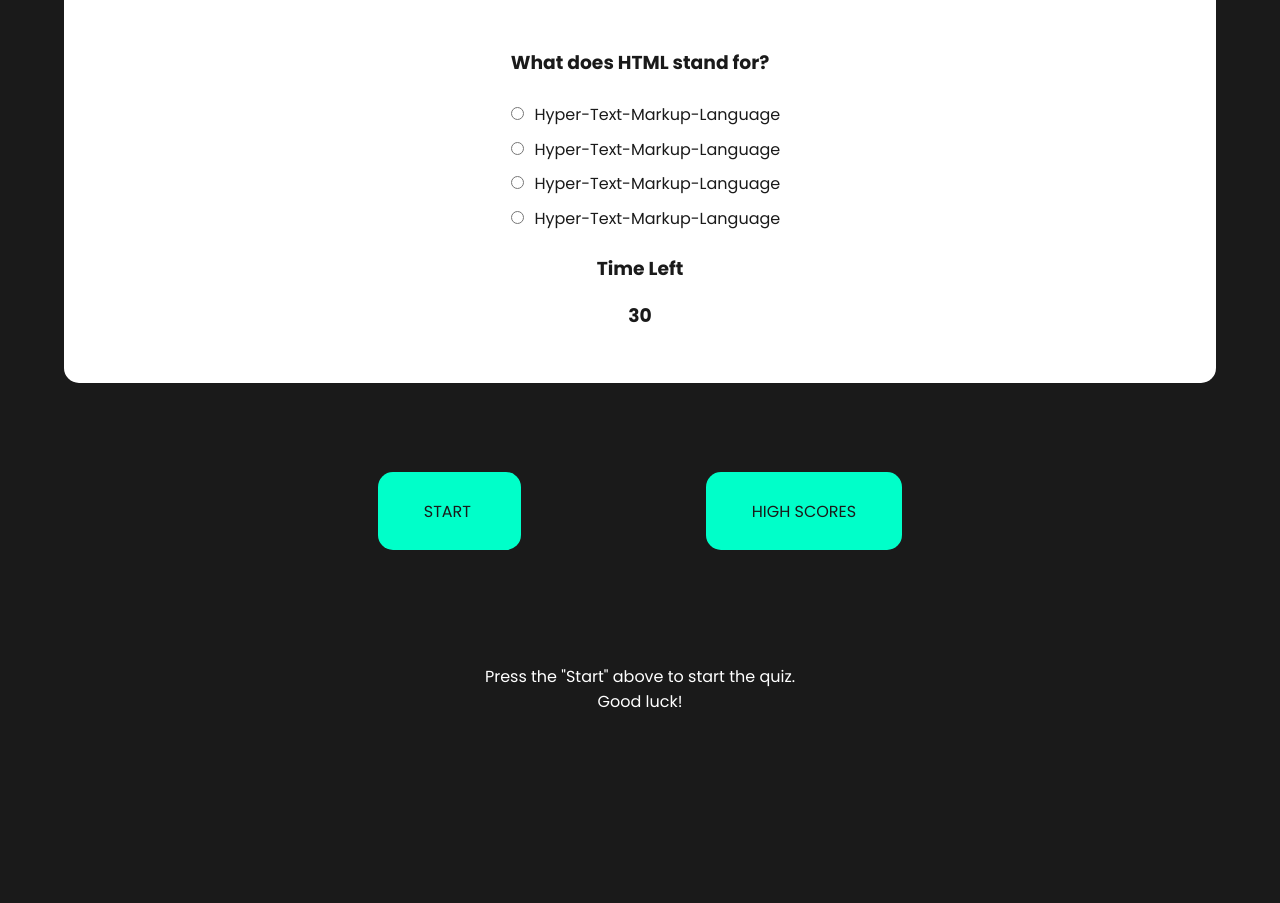
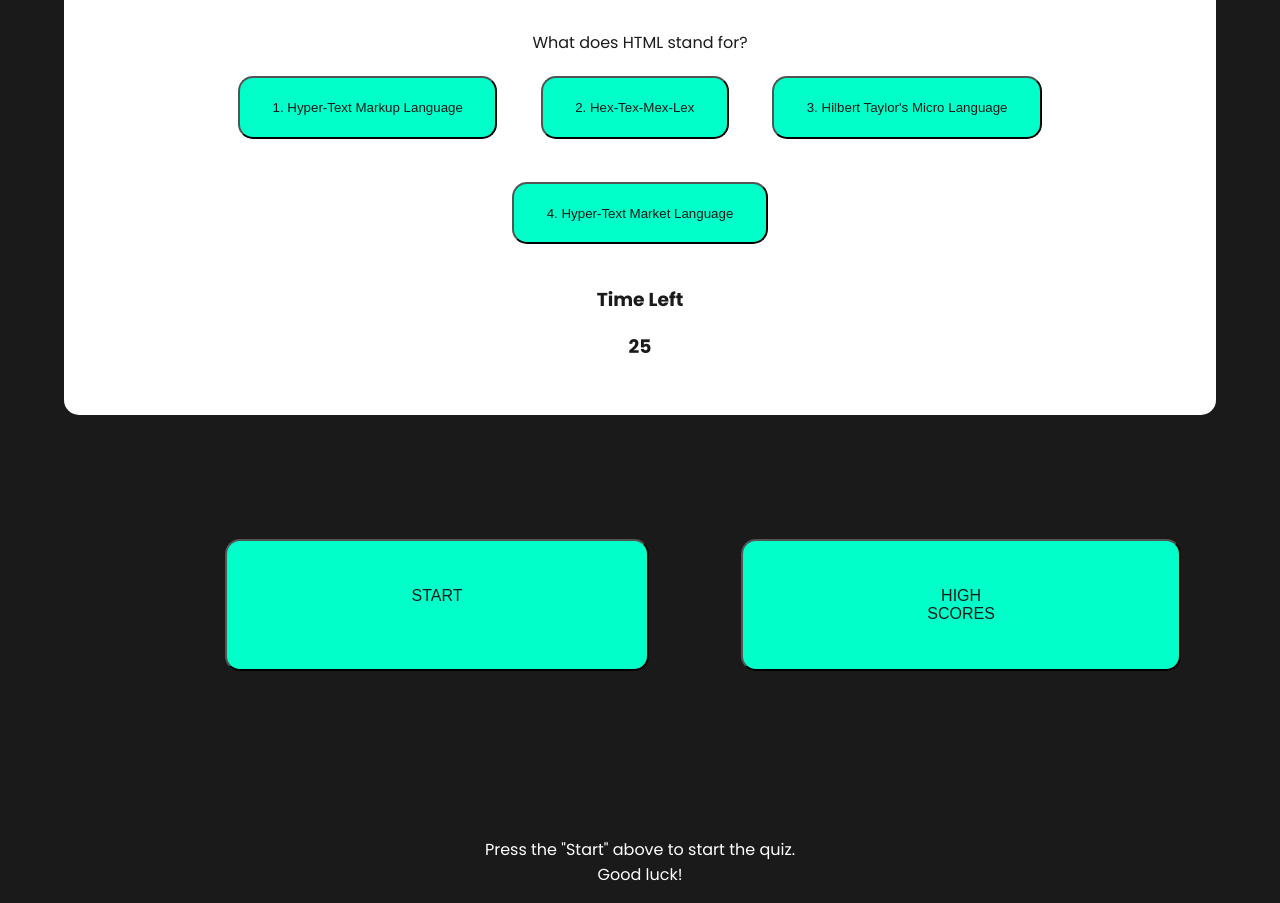
Before and after one commit to joshacross/code-quiz, a plain HTML site: page index.html in a window 1280 px wide. Shown: the part 415-1318 px from the top of the page. Before the commit the page ends 1129 px from the top, so only its background shows below. Drawn offline with Linux system fonts and the light colour scheme.

Commit message:
updated functionality of the quiz

```diff
--- a/assets/css/style.css
+++ b/assets/css/style.css
@@ -53,14 +53,27 @@ input {
 }
 
 #buttons {
+    display: flex;
+    justify-content: space-between;
     margin: 10%;
 }
 
 .btn {
+    font-size: 100%;
+    display: flex;
     background-color: var(--tertiary-color);
     color: var(--secondary-color);
     border-radius: 15px;
-    padding: 3% 5%;
-    margin: 20% 10%;
+    padding: 5% 20%;
+    margin: 1% 5%;
     text-decoration: none;
 }
+
+.choice-btn {
+    background-color: var(--tertiary-color);
+    color: var(--secondary-color);
+    border-radius: 15px;
+    padding: 2% 3%;
+    margin: 2% 2%;
+    text-decoration: none;
+}
--- a/assets/js/script.js
+++ b/assets/js/script.js
@@ -18,22 +18,24 @@ var highScorePoints = document.getElementById('highScorePoints');
 var yourHighScore = document.getElementById('yourHighScore');
 var nameInput = document.getElementById('nameInput');
 var hideItems = document.getElementById('hideItems');
+var directions = document.getElementById('directions');
+var start = document.getElementsByClassName('start');
 // var quizSection = document.getElementById('quizSection').style.display ="none";
 
-
 hideElements = function() {
-scoreBoard.setAttribute("hidden", true);
+scoreBoard.setAttribute("hidden", false);
+viewHighScores.setAttribute("hidden", true);
 successMessage.setAttribute("hidden", true);
 displayHighScores.setAttribute("hidden", true);
 highScoreName.setAttribute("hidden", true);
-yourHighScore.setAttribute("hidden", true);
 highScorePoints.setAttribute("hidden", true);
 };
 
 hideElements();
 
 var time = 30;
-var timerValue = document.getElementById('timerValue');
+var countdown = document.getElementById('countdown');
+var clock;
 
 var questions = [
     {
@@ -140,13 +142,12 @@ var currentQuestion = {};
 
 var startQuiz = function() {
     var currentQuestionIndex = 0;
-    youHighScore = 0;
-
+    yourHighScore = 0;
 
 
     // // Initialize countdown timer
-    timerValue = setInterval(clock, 1000);
-    timeEl.textContent = time;
+    clock = setInterval(clock, 1000);
+    countdown.textContent = time;
 
     showQuestion();
     //Populate first question
@@ -162,24 +163,28 @@ var startQuiz = function() {
         choices.innerHTML = "";
         // Run through questions
         currentQuestion.choices.forEach(function(choice, i) {
-            var choiceNode = document.createElement("button");
-            choiceNode.setAttribute("class", "choice-btn");
-            choiceNode.setAttribute("value", choice);
-            choiceNode.textContent = i + 1 + ". " + choice;
+            var choiceEl = document.createElement("button");
+            choiceEl.setAttribute("class", "choice-btn");
+            choiceEl.setAttribute("value", choice);
+            choiceEl.textContent = i + 1 + ". " + choice;
             // Make new choice buttons click listenter
-            choiceNode.onclick = clickChoiceButton;
+            choiceEl.onclick = clickChoiceButton;
             // Append choice so it displays on page
-            choices.appendChild(choiceNode);
+            choices.appendChild(choiceEl);
         });
     }
 
-        function clock() {
+        function clock(m,s) {
         // Countdown clock
         time--;
-        timerValue.textContent = time;
+        countdown.textContent = time;
         // If user runs out of time before finishing quix, end quiz
         if (time <= 0) {
-            quizEnd();
+            quizComplete();
+        }
+
+        if(time <= 0) {
+            time = 0;
         }
     }
 
@@ -187,12 +192,9 @@ var startQuiz = function() {
     function clickChoiceButton() {
         // check to see if user answered question right or wrong
         if (this.value !== questions[currentQuestionIndex].answer) {
-            time -= 10;
+            time -= 5;
 
-            if(time < 0) {
-                time = 0;
-            }
-            timerValue.textContent = time;
+            countdown.textContent = time;
 
             // Notify quiz taker if they answered right or wrong
             solution.textContent = "Woops! That is incorrect :("
@@ -208,22 +210,22 @@ var startQuiz = function() {
             currentQuestionIndex++;
 
             if (currentQuestionIndex === questions.length) {
-                quizEnd();
+                quizComplete();
             } else {
                 showQuestion ();
             }
     }
 
     // Function for when the quiz is finished
-    function quizEnd() {
+    function quizComplete() {
         // Stop timer
-        clearInterval(timerValue);
+        clearInterval(countdown);
         // hide question container
-        questionContainerEl.setAttribute("class", "hide");
+        question.setAttribute("class", "hide");
         // show end quiz container
-        endQuizContainerEl.setAttribute("class", "show");
+        scoreBoard.setAttribute("hidden", false);
         // users score equals time remaining
-        scoreEl.textContent = time;
+        yourHighScore.textContent = time;
     }
 }
 
--- a/index.html
+++ b/index.html
@@ -58,17 +58,19 @@
             <input type="radio" id="4">Hyper-Text-Markup-Language</input>
           </div>
           <div id="solution" class="solution"></div>
-          <div id="timer">
+          <div id="timerValue">
               <h3>Time Left</h3>
-              <h3 id="timerValue">30</h3>
+              <h3 id="countdown"></h3>
           </div>
         </section>
         <section id="buttons">
-          <a href id="startQuiz" class="btn">START</button>
-          <a href="#viewHighScores" id="viewHighScores" class="btn">HIGH SCORES</a>
+          <button id="startQuiz" class="btn start">START</button>
+          <button  id="viewHighScores" class="btn start">HIGH SCORES</a>
         </section>
-        <section>
+        <section id="directions">
+          <p id="directions">
           <br />Press the "Start" above to start the quiz. <br />Good luck!
+            </p>
         </section>
     </main>
     <script src="./assets/js/script.js"></script>
```
